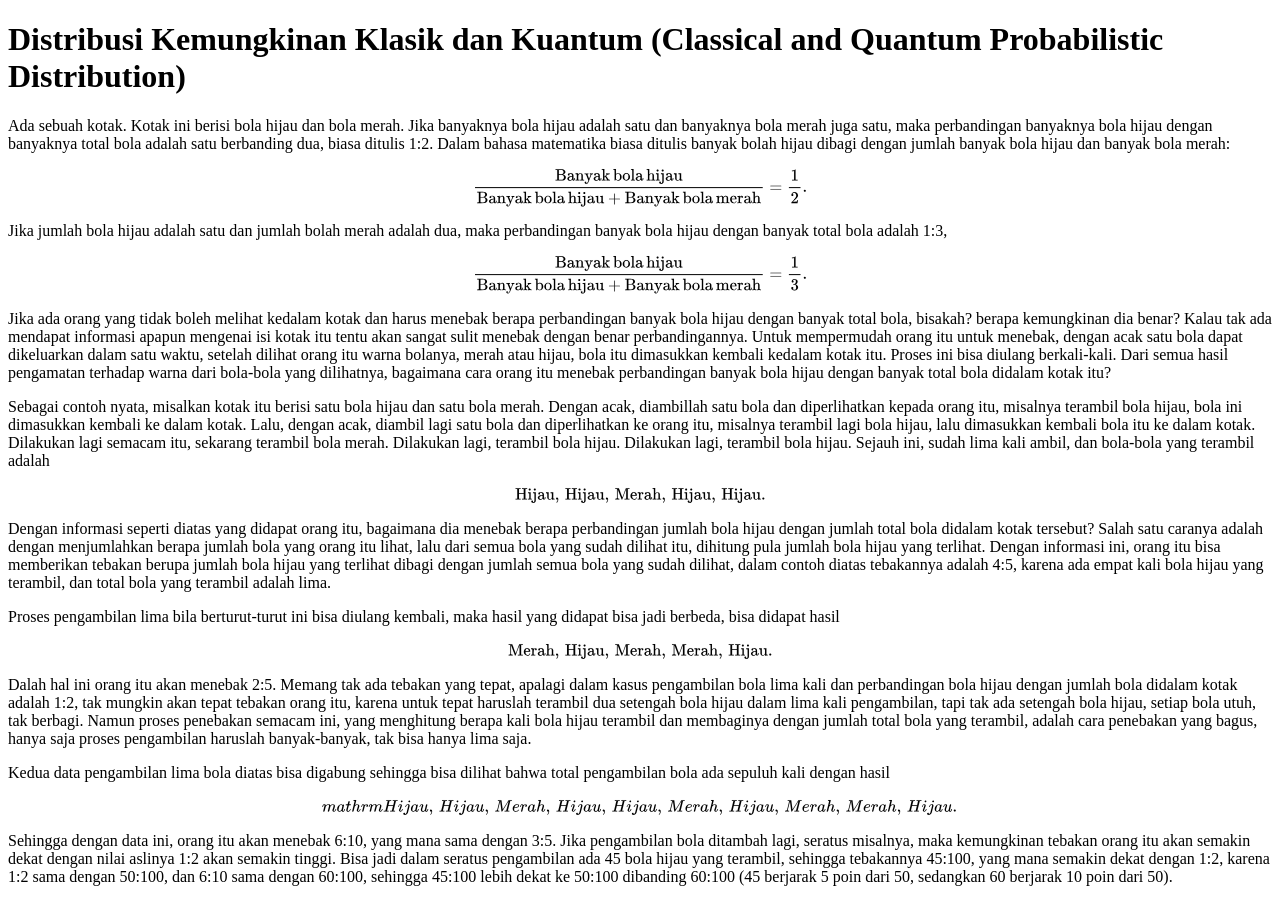
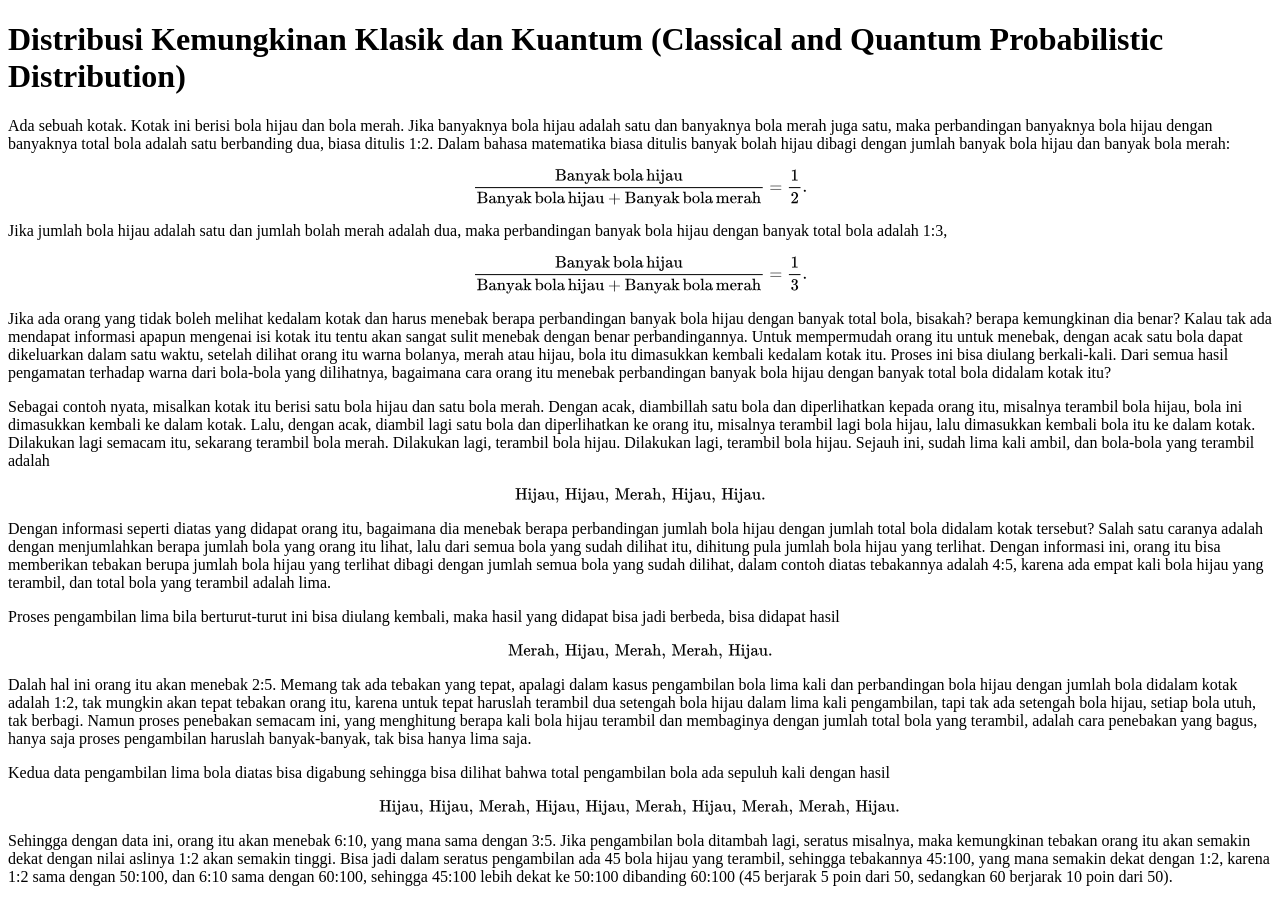
Before and after one commit to dangausuluah/dangausuluah.github.io, a Jekyll site: the page built from _posts/2025-09-07-QCD.md, in a window 1280 px wide. Built offline with Jekyll 4.4.1, drawn with Linux system fonts in a browser that asks for light colours; nearby versions of some CDN libraries; our own code applies the rules of GitHub Pages for plain Markdown files; a script that is not in the unit is left out; comment, search, counter and statistics services are not loaded.

Commit message:
Update 2025-09-07-QCD.md

```diff
--- a/_posts/2025-09-07-QCD.md
+++ b/_posts/2025-09-07-QCD.md
@@ -35,7 +35,7 @@ Dalah hal ini orang itu akan menebak 2:5. Memang tak ada tebakan yang tepat, apa
 Kedua data pengambilan lima bola diatas bisa digabung sehingga bisa dilihat bahwa total pengambilan bola ada sepuluh kali dengan hasil
 
 $$
-mathrm{Hijau,\,Hijau,\,Merah,\,Hijau,\,Hijau,\,Merah,\,Hijau,\,Merah,\,Merah,\,Hijau}.
+\mathrm{Hijau,\,Hijau,\,Merah,\,Hijau,\,Hijau,\,Merah,\,Hijau,\,Merah,\,Merah,\,Hijau}.
 $$
 
 Sehingga dengan data ini, orang itu akan menebak 6:10, yang mana sama dengan 3:5. Jika pengambilan bola ditambah lagi, seratus misalnya, maka kemungkinan tebakan orang itu akan semakin dekat dengan nilai aslinya 1:2 akan semakin tinggi. Bisa jadi dalam seratus pengambilan ada 45 bola hijau yang terambil, sehingga tebakannya 45:100, yang mana semakin dekat dengan 1:2, karena 1:2 sama dengan 50:100, dan 6:10 sama dengan 60:100, sehingga 45:100 lebih dekat ke 50:100 dibanding 60:100 (45 berjarak 5 poin dari 50, sedangkan 60 berjarak 10 poin dari 50).
```
